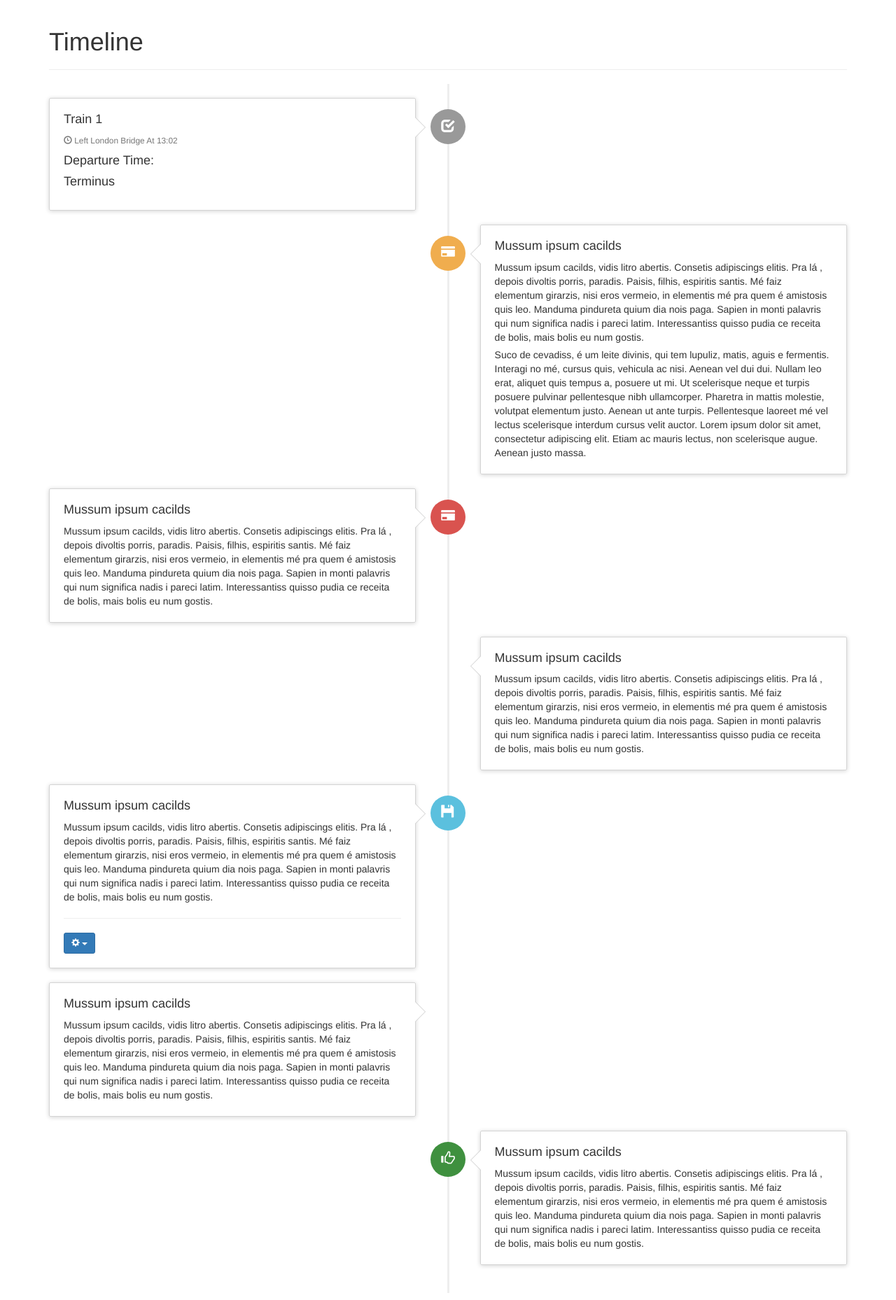
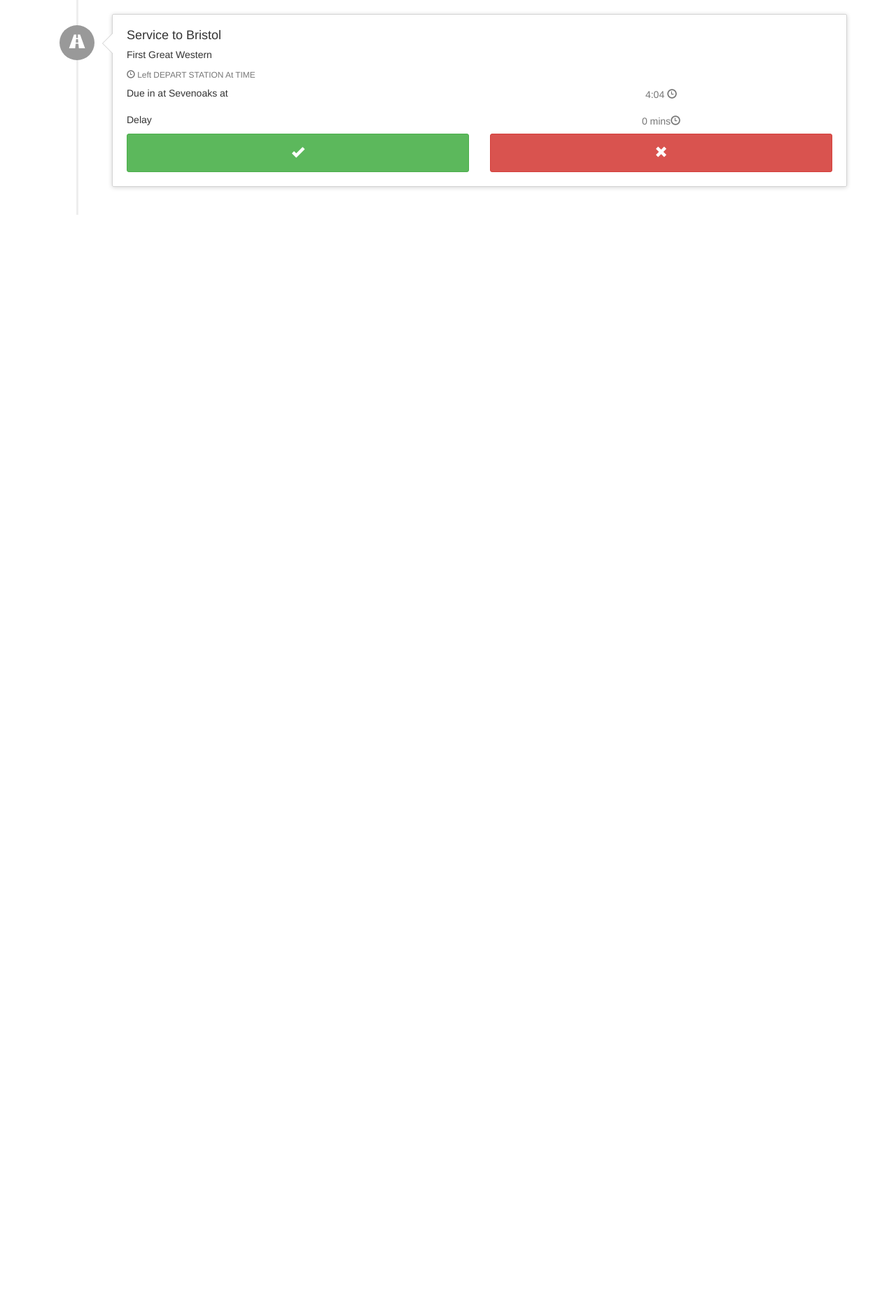
Before and after one commit to whatsrupp/train-spotter, a PHP site: page /showTrains.html in a window 1280 px wide. Shown: the whole page at 70% size. After the commit the page ends 307 px from the top, so only its background shows below. Run offline with PHP 8.4, Linux system fonts and the light colour scheme; some libraries are stand-ins or nearby versions.

Commit message:
make train display look sexy

```diff
--- a/app/assets/stylesheets/timeline.css
+++ b/app/assets/stylesheets/timeline.css
@@ -1,3 +1,12 @@
+.confirmation{
+  outline: 1px solid black;
+}
+
+.timeline-button{
+  width: 100%;
+}
+
+ul > .button {}
 .timeline {
     list-style: none;
     padding: 20px 0 20px;
@@ -146,7 +155,7 @@
         margin-top: 5px;
     }
 
-@media (max-width: 767px) {
+@media (max-width: 2000px) {
     ul.timeline:before {
         left: 40px;
     }
--- a/app/showTrains.html
+++ b/app/showTrains.html
@@ -17,99 +17,48 @@
 
 
 <div class="container">
-    <div class="page-header">
-        <h1 id="timeline">Timeline</h1>
-    </div>
-    <ul class="timeline">
+  <ul class="timeline" id='train-info'>
       <li>
-          <div class="timeline-badge"><i class="glyphicon glyphicon-check"></i></div>
+        <div class="timeline-badge"><i class="glyphicon glyphicon-road"></i></div>
         <div class="timeline-panel">
           <div class="timeline-heading">
-              <h4 class="timeline-title">Train 1</h4>
-              <p><small class="text-muted"><i class="glyphicon glyphicon-time"></i> Left London Bridge At 13:02</small></p>
+            <h4 class="timeline-title" id='terminus-station'>Service to Bristol</h4>
+            <h5 id='operator'> First Great Western </h5>
+            <p><small class="text-muted"><i class="glyphicon glyphicon-time"></i> Left DEPART STATION At TIME</small></p>
+
+          <div class="timeline-body">
+            <div class='row text-center'>
+              <div class="col-xs-6 text-left" id='User Destination'>
+                <h5 class="timeline-title">Due in at Sevenoaks at</h5>
               </div>
-            <div class="timeline-body">
-              <h4>Departure Time:</h4>
-              <h4>Terminus</h4>
+              <div class="col-xs-6" id='arrival-time'>
+                <h5 class='timeline-title text-muted'>
+                  4:04  <i class="glyphicon glyphicon-time"></i>
+                </h5>
               </div>
             </div>
-        </li>
-        <li class="timeline-inverted">
-          <div class="timeline-badge warning"><i class="glyphicon glyphicon-credit-card"></i></div>
-          <div class="timeline-panel">
-            <div class="timeline-heading">
-              <h4 class="timeline-title">Mussum ipsum cacilds</h4>
+
+            <div class='row text-center'>
+              <div class="col-xs-6 text-left"><h5>Delay</h5></div>
+              <div class="col-xs-6"><h5 class='text-muted'>0 mins<i class="glyphicon glyphicon-time"></i></h5></div>
             </div>
-            <div class="timeline-body">
-              <p>Mussum ipsum cacilds, vidis litro abertis. Consetis adipiscings elitis. Pra lá , depois divoltis porris, paradis. Paisis, filhis, espiritis santis. Mé faiz elementum girarzis, nisi eros vermeio, in elementis mé pra quem é amistosis quis leo. Manduma pindureta quium dia nois paga. Sapien in monti palavris qui num significa nadis i pareci latim. Interessantiss quisso pudia ce receita de bolis, mais bolis eu num gostis.</p>
-              <p>Suco de cevadiss, é um leite divinis, qui tem lupuliz, matis, aguis e fermentis. Interagi no mé, cursus quis, vehicula ac nisi. Aenean vel dui dui. Nullam leo erat, aliquet quis tempus a, posuere ut mi. Ut scelerisque neque et turpis posuere pulvinar pellentesque nibh ullamcorper. Pharetra in mattis molestie, volutpat elementum justo. Aenean ut ante turpis. Pellentesque laoreet mé vel lectus scelerisque interdum cursus velit auctor. Lorem ipsum dolor sit amet, consectetur adipiscing elit. Etiam ac mauris lectus, non scelerisque augue. Aenean justo massa.</p>
+
+
+          <div class='row text-center'>
+            <div class="col-xs-6">
+              <button type="button" class="btn-sm btn btn-success timeline-button">
+                <h4><i class="glyphicon glyphicon-ok"></i></h4>
+              </button>
             </div>
-          </div>
-        </li>
-        <li>
-          <div class="timeline-badge danger"><i class="glyphicon glyphicon-credit-card"></i></div>
-          <div class="timeline-panel">
-            <div class="timeline-heading">
-              <h4 class="timeline-title">Mussum ipsum cacilds</h4>
-            </div>
-            <div class="timeline-body">
-              <p>Mussum ipsum cacilds, vidis litro abertis. Consetis adipiscings elitis. Pra lá , depois divoltis porris, paradis. Paisis, filhis, espiritis santis. Mé faiz elementum girarzis, nisi eros vermeio, in elementis mé pra quem é amistosis quis leo. Manduma pindureta quium dia nois paga. Sapien in monti palavris qui num significa nadis i pareci latim. Interessantiss quisso pudia ce receita de bolis, mais bolis eu num gostis.</p>
-            </div>
-          </div>
-        </li>
-        <li class="timeline-inverted">
-          <div class="timeline-panel">
-            <div class="timeline-heading">
-              <h4 class="timeline-title">Mussum ipsum cacilds</h4>
-            </div>
-            <div class="timeline-body">
-              <p>Mussum ipsum cacilds, vidis litro abertis. Consetis adipiscings elitis. Pra lá , depois divoltis porris, paradis. Paisis, filhis, espiritis santis. Mé faiz elementum girarzis, nisi eros vermeio, in elementis mé pra quem é amistosis quis leo. Manduma pindureta quium dia nois paga. Sapien in monti palavris qui num significa nadis i pareci latim. Interessantiss quisso pudia ce receita de bolis, mais bolis eu num gostis.</p>
-            </div>
-          </div>
-        </li>
-        <li>
-          <div class="timeline-badge info"><i class="glyphicon glyphicon-floppy-disk"></i></div>
-          <div class="timeline-panel">
-            <div class="timeline-heading">
-              <h4 class="timeline-title">Mussum ipsum cacilds</h4>
-            </div>
-            <div class="timeline-body">
-              <p>Mussum ipsum cacilds, vidis litro abertis. Consetis adipiscings elitis. Pra lá , depois divoltis porris, paradis. Paisis, filhis, espiritis santis. Mé faiz elementum girarzis, nisi eros vermeio, in elementis mé pra quem é amistosis quis leo. Manduma pindureta quium dia nois paga. Sapien in monti palavris qui num significa nadis i pareci latim. Interessantiss quisso pudia ce receita de bolis, mais bolis eu num gostis.</p>
-              <hr>
-              <div class="btn-group">
-                <button type="button" class="btn btn-primary btn-sm dropdown-toggle" data-toggle="dropdown">
-                  <i class="glyphicon glyphicon-cog"></i> <span class="caret"></span>
+
+            <div class="col-xs-6">
+              <button type="button" class="btn-sm btn btn-danger timeline-button">
+                <h4><i class="glyphicon glyphicon-remove"></i></h4>
               </button>
-                <ul class="dropdown-menu" role="menu">
-                  <li><a href="#">Action</a></li>
-                  <li><a href="#">Another action</a></li>
-                  <li><a href="#">Something else here</a></li>
-                  <li class="divider"></li>
-                  <li><a href="#">Separated link</a></li>
-                </ul>
             </div>
           </div>
         </div>
-        </li>
-        <li>
-          <div class="timeline-panel">
-            <div class="timeline-heading">
-              <h4 class="timeline-title">Mussum ipsum cacilds</h4>
-            </div>
-            <div class="timeline-body">
-              <p>Mussum ipsum cacilds, vidis litro abertis. Consetis adipiscings elitis. Pra lá , depois divoltis porris, paradis. Paisis, filhis, espiritis santis. Mé faiz elementum girarzis, nisi eros vermeio, in elementis mé pra quem é amistosis quis leo. Manduma pindureta quium dia nois paga. Sapien in monti palavris qui num significa nadis i pareci latim. Interessantiss quisso pudia ce receita de bolis, mais bolis eu num gostis.</p>
-            </div>
-          </div>
-        </li>
-        <li class="timeline-inverted">
-          <div class="timeline-badge success"><i class="glyphicon glyphicon-thumbs-up"></i></div>
-          <div class="timeline-panel">
-            <div class="timeline-heading">
-              <h4 class="timeline-title">Mussum ipsum cacilds</h4>
-            </div>
-            <div class="timeline-body">
-              <p>Mussum ipsum cacilds, vidis litro abertis. Consetis adipiscings elitis. Pra lá , depois divoltis porris, paradis. Paisis, filhis, espiritis santis. Mé faiz elementum girarzis, nisi eros vermeio, in elementis mé pra quem é amistosis quis leo. Manduma pindureta quium dia nois paga. Sapien in monti palavris qui num significa nadis i pareci latim. Interessantiss quisso pudia ce receita de bolis, mais bolis eu num gostis.</p>
-            </div>
+
         </div>
       </li>
     </ul>
--- a/app/src/trains.js
+++ b/app/src/trains.js
@@ -26,7 +26,6 @@ var items = '';
         var destination = 'CHX';
         var defaultURL = urlPartOne + startStation + dateNow + timeNow + urlPartTwo + destination + urlPartThree;
         $.get(defaultURL, function(data) {
-
         });
 
 
```
Lines whose indentation alone changed are shown as unchanged.
